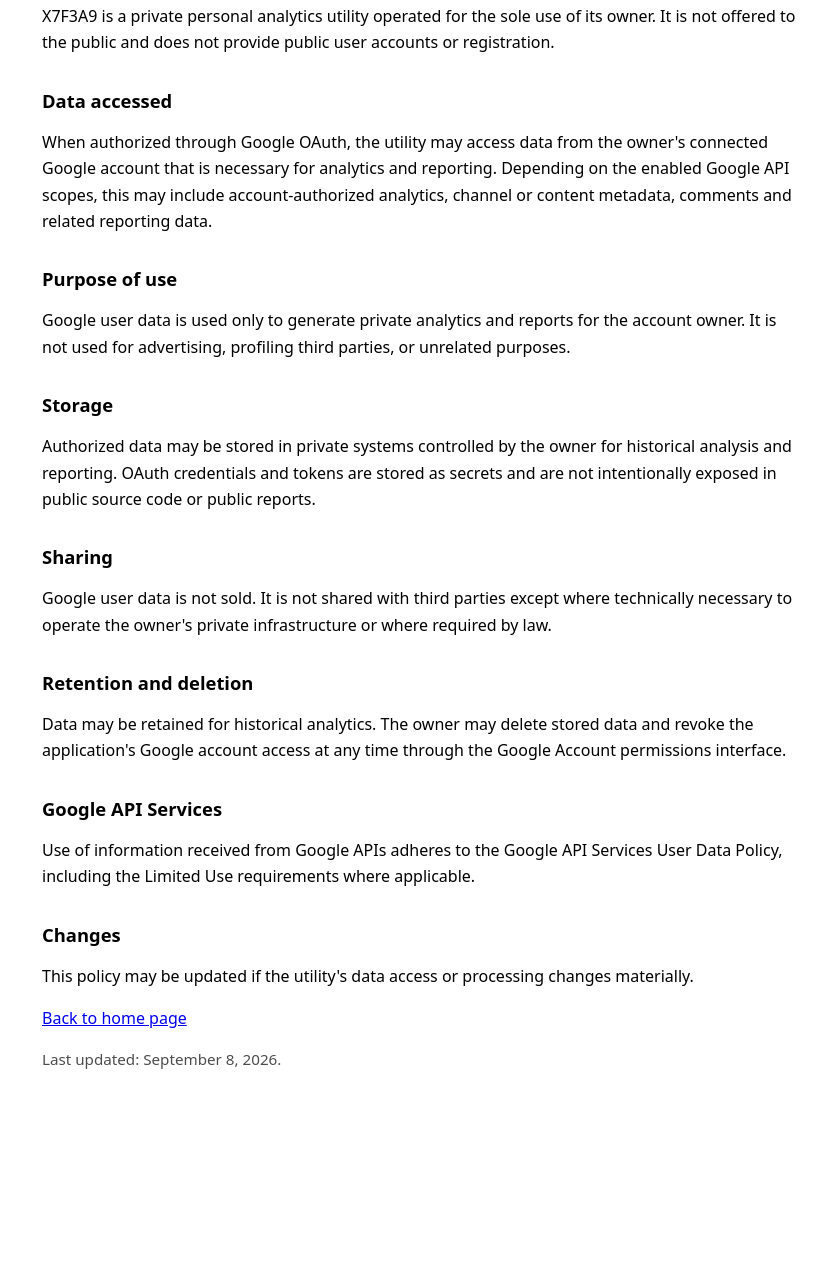
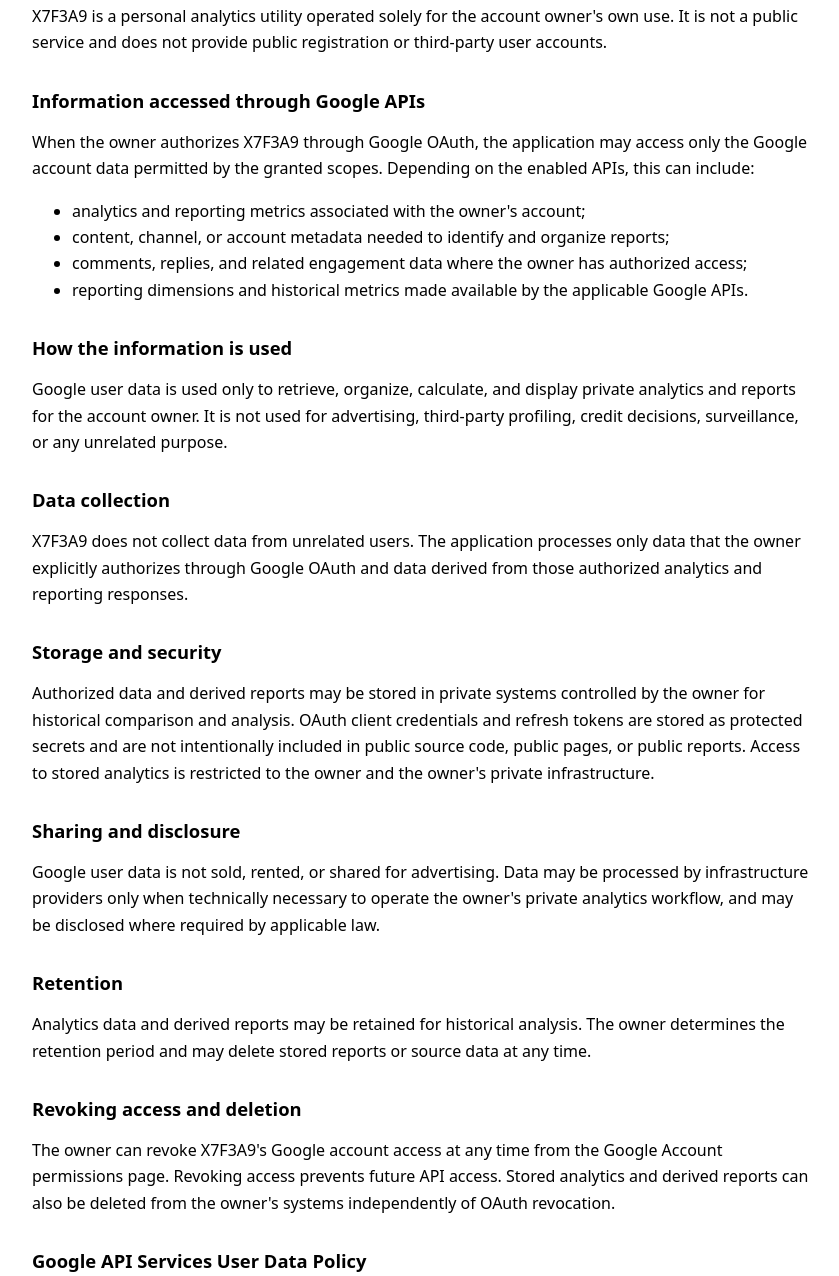
Before and after one commit to manchakkay/x7f3a9-site, a plain HTML site: page privacy.html in a window 1280 px wide. Shown: the part 124-1400 px from the top of the page, without its empty margins (218-1057 px from the left). Before the commit the page ends 1292 px from the top, so only its background shows below. Drawn offline with Linux system fonts and the light colour scheme.

Commit message:
Expand privacy policy for OAuth verification

```diff
--- a/privacy.html
+++ b/privacy.html
@@ -7,13 +7,8 @@
   <title>Privacy Policy — X7F3A9</title>
   <style>
     :root { color-scheme: light dark; }
-    body {
-      margin: 0;
-      font-family: system-ui, -apple-system, BlinkMacSystemFont, "Segoe UI", sans-serif;
-      background: Canvas;
-      color: CanvasText;
-    }
-    main { width: min(760px, calc(100% - 40px)); margin: 0 auto; padding: 56px 0 80px; }
+    body { margin: 0; font-family: system-ui, -apple-system, BlinkMacSystemFont, "Segoe UI", sans-serif; background: Canvas; color: CanvasText; }
+    main { width: min(780px, calc(100% - 40px)); margin: 0 auto; padding: 56px 0 80px; }
     h1 { margin: 0 0 28px; font-size: 2rem; }
     h2 { margin-top: 32px; font-size: 1.15rem; }
     p, li { line-height: 1.65; }
@@ -25,30 +20,42 @@
   <main>
     <h1>Privacy Policy</h1>
 
-    <p>X7F3A9 is a private personal analytics utility operated for the sole use of its owner. It is not offered to the public and does not provide public user accounts or registration.</p>
+    <p>X7F3A9 is a personal analytics utility operated solely for the account owner's own use. It is not a public service and does not provide public registration or third-party user accounts.</p>
 
-    <h2>Data accessed</h2>
-    <p>When authorized through Google OAuth, the utility may access data from the owner's connected Google account that is necessary for analytics and reporting. Depending on the enabled Google API scopes, this may include account-authorized analytics, channel or content metadata, comments and related reporting data.</p>
+    <h2>Information accessed through Google APIs</h2>
+    <p>When the owner authorizes X7F3A9 through Google OAuth, the application may access only the Google account data permitted by the granted scopes. Depending on the enabled APIs, this can include:</p>
+    <ul>
+      <li>analytics and reporting metrics associated with the owner's account;</li>
+      <li>content, channel, or account metadata needed to identify and organize reports;</li>
+      <li>comments, replies, and related engagement data where the owner has authorized access;</li>
+      <li>reporting dimensions and historical metrics made available by the applicable Google APIs.</li>
+    </ul>
 
-    <h2>Purpose of use</h2>
-    <p>Google user data is used only to generate private analytics and reports for the account owner. It is not used for advertising, profiling third parties, or unrelated purposes.</p>
+    <h2>How the information is used</h2>
+    <p>Google user data is used only to retrieve, organize, calculate, and display private analytics and reports for the account owner. It is not used for advertising, third-party profiling, credit decisions, surveillance, or any unrelated purpose.</p>
 
-    <h2>Storage</h2>
-    <p>Authorized data may be stored in private systems controlled by the owner for historical analysis and reporting. OAuth credentials and tokens are stored as secrets and are not intentionally exposed in public source code or public reports.</p>
+    <h2>Data collection</h2>
+    <p>X7F3A9 does not collect data from unrelated users. The application processes only data that the owner explicitly authorizes through Google OAuth and data derived from those authorized analytics and reporting responses.</p>
 
-    <h2>Sharing</h2>
-    <p>Google user data is not sold. It is not shared with third parties except where technically necessary to operate the owner's private infrastructure or where required by law.</p>
+    <h2>Storage and security</h2>
+    <p>Authorized data and derived reports may be stored in private systems controlled by the owner for historical comparison and analysis. OAuth client credentials and refresh tokens are stored as protected secrets and are not intentionally included in public source code, public pages, or public reports. Access to stored analytics is restricted to the owner and the owner's private infrastructure.</p>
 
-    <h2>Retention and deletion</h2>
-    <p>Data may be retained for historical analytics. The owner may delete stored data and revoke the application's Google account access at any time through the Google Account permissions interface.</p>
+    <h2>Sharing and disclosure</h2>
+    <p>Google user data is not sold, rented, or shared for advertising. Data may be processed by infrastructure providers only when technically necessary to operate the owner's private analytics workflow, and may be disclosed where required by applicable law.</p>
 
-    <h2>Google API Services</h2>
-    <p>Use of information received from Google APIs adheres to the Google API Services User Data Policy, including the Limited Use requirements where applicable.</p>
+    <h2>Retention</h2>
+    <p>Analytics data and derived reports may be retained for historical analysis. The owner determines the retention period and may delete stored reports or source data at any time.</p>
 
-    <h2>Changes</h2>
-    <p>This policy may be updated if the utility's data access or processing changes materially.</p>
+    <h2>Revoking access and deletion</h2>
+    <p>The owner can revoke X7F3A9's Google account access at any time from the Google Account permissions page. Revoking access prevents future API access. Stored analytics and derived reports can also be deleted from the owner's systems independently of OAuth revocation.</p>
 
-    <p><a href="index.html">Back to home page</a></p>
+    <h2>Google API Services User Data Policy</h2>
+    <p>X7F3A9's use and transfer of information received from Google APIs adheres to the Google API Services User Data Policy, including the Limited Use requirements where applicable.</p>
+
+    <h2>Changes to this policy</h2>
+    <p>This policy may be updated if the application's data access, processing, or storage practices materially change. The current version will remain available at this URL.</p>
+
+    <p><a href="index.html">Home</a> · <a href="terms.html">Terms of Service</a></p>
     <p class="muted">Last updated: September 8, 2026.</p>
   </main>
 </body>
```
